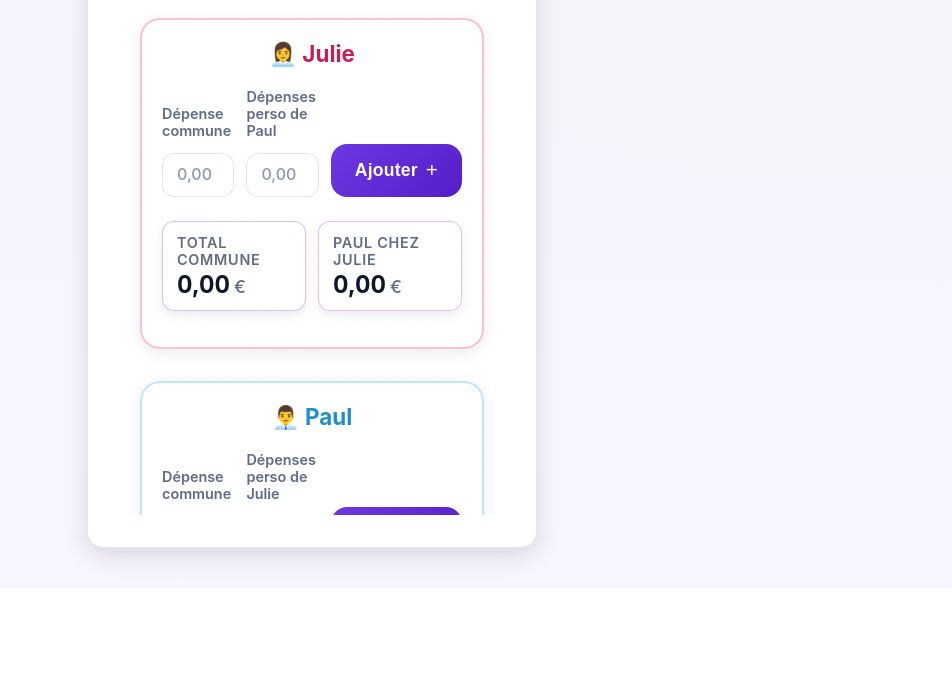
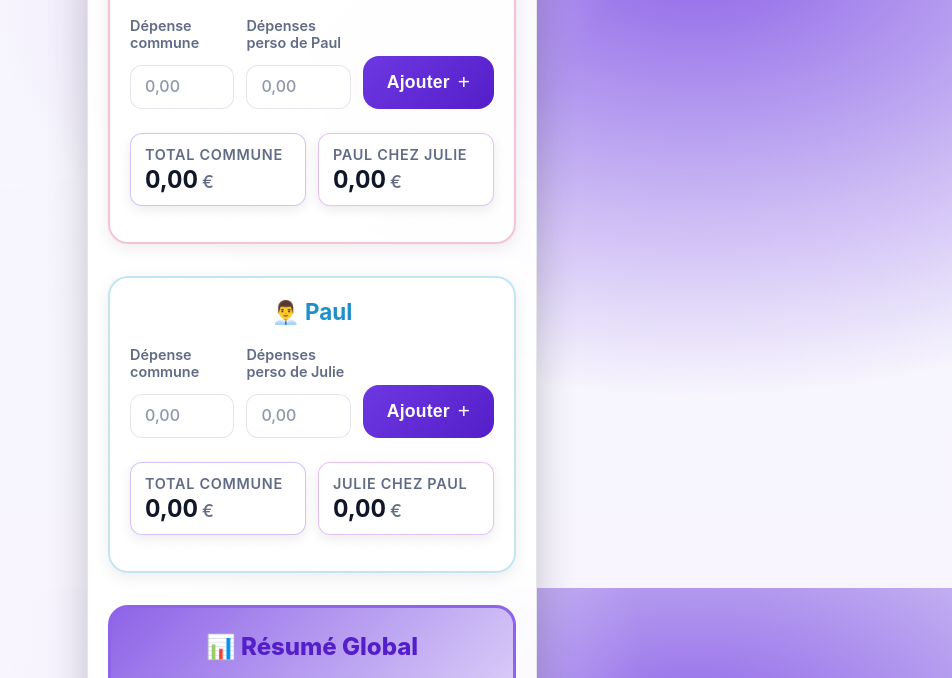
Before and after one commit to villepa1/common-expenses, a plain HTML site: page index.html in a window 1280 px wide. Shown: the part 212-890 px from the top of the page, without its empty margins (328-1280 px from the left). Before the commit the page ends 800 px from the top, so only its background shows below. Drawn offline with Linux system fonts and the light colour scheme.

Commit message:
2nd iter

```diff
--- a/style.css
+++ b/style.css
@@ -52,6 +52,13 @@ html {
   height: 100%;
   /* Prevent iOS zoom on input focus */
   -webkit-text-size-adjust: 100%;
+
+  /* Extend background into safe areas */
+  background:
+    radial-gradient(80vw 80vh at 20% 10%, var(--bg2), transparent 70%),
+    radial-gradient(70vw 70vh at 80% 20%, var(--primary-light), transparent 80%),
+    linear-gradient(180deg, var(--bg1), var(--bg2));
+  background-attachment: fixed;
 }
 
 body {
@@ -60,22 +67,27 @@ body {
   color: var(--text);
   -webkit-font-smoothing: antialiased;
   -moz-osx-font-smoothing: grayscale;
+
+  /* Full viewport background that extends into safe areas */
   background:
     radial-gradient(80vw 80vh at 20% 10%, var(--bg2), transparent 70%),
     radial-gradient(70vw 70vh at 80% 20%, var(--primary-light), transparent 80%),
     linear-gradient(180deg, var(--bg1), var(--bg2));
+  background-attachment: fixed;
+
+  /* Full viewport height */
   min-height: 100vh;
   min-height: 100dvh;
 
-  /* iPhone safe area support */
+  /* Single scroll container */
+  overflow-y: auto;
+  -webkit-overflow-scrolling: touch;
+
+  /* iPhone safe area support for content */
   padding-top: max(20px, var(--safe-area-inset-top));
   padding-bottom: max(20px, var(--safe-area-inset-bottom));
   padding-left: max(16px, var(--safe-area-inset-left));
   padding-right: max(16px, var(--safe-area-inset-right));
-
-  display: flex;
-  align-items: center;
-  justify-content: center;
 
   /* Prevent bounce scrolling on iOS */
   overscroll-behavior: none;
@@ -88,16 +100,17 @@ body {
 .app {
   width: 100%;
   max-width: 450px;
-  max-height: 90vh;
+  /* Remove max-height to allow natural content flow */
   background: var(--surface);
   backdrop-filter: blur(20px);
   -webkit-backdrop-filter: blur(20px);
   border: 1px solid var(--outline);
   border-radius: var(--radius-large);
   box-shadow: var(--shadow-strong);
-  overflow: hidden;
-  display: flex;
-  flex-direction: column;
+  /* Remove overflow hidden to prevent scroll conflicts */
+
+  /* Center the app in viewport */
+  margin: 0 auto;
 
   /* iPhone-specific optimizations */
   will-change: transform;
@@ -109,7 +122,7 @@ body {
   text-align: center;
   background: linear-gradient(135deg, var(--surface), hsl(0 0% 100% / 0.7));
   border-bottom: 1px solid var(--outline);
-  flex-shrink: 0;
+  border-radius: var(--radius-large) var(--radius-large) 0 0;
 }
 
 .app h1 {
@@ -129,9 +142,7 @@ body {
 
 .app main {
   padding: 20px;
-  overflow-y: auto;
-  flex: 1;
-  -webkit-overflow-scrolling: touch;
+  /* Remove all scroll properties - let body handle scrolling */
 }
 
 /* ============ Form and inputs ============ */
@@ -489,6 +500,7 @@ input[type="number"]:focus-visible {
 
   .app header {
     padding: 20px 20px 12px 20px;
+    border-radius: var(--radius) var(--radius) 0 0;
   }
 
   .app main {
@@ -578,27 +590,6 @@ input[type="number"]:focus-visible {
   }
 }
 
-/* ============ Base reset ============ */
-*,
-*::before,
-*::after { box-sizing: border-box; }
-
-html, body { height: 100%; }
-
-body {
-  margin: 0;
-  font-family: var(--font);
-  color: var(--text);
-  -webkit-font-smoothing: antialiased;
-  -moz-osx-font-smoothing: grayscale;
-  background:
-    radial-gradient(70vw 70vh at 10% 10%, var(--bg2), transparent 60%),
-    radial-gradient(70vw 70vh at 90% 20%, var(--bg1), transparent 60%),
-    linear-gradient(180deg, var(--bg1), var(--bg2));
-  min-height: 100dvh;
-  display: grid;
-  place-items: center;
-  padding: 2rem;
 }
 
 /* ============ App container ============ */
```
